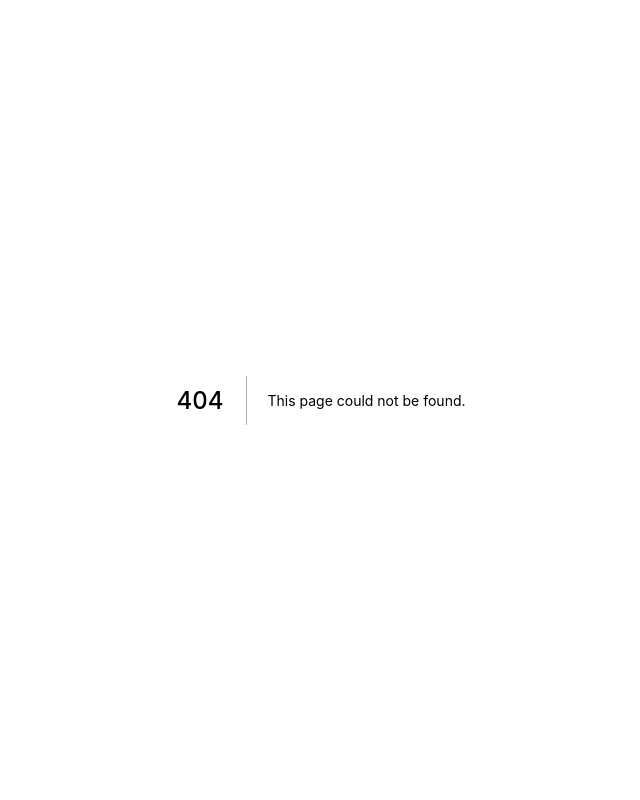
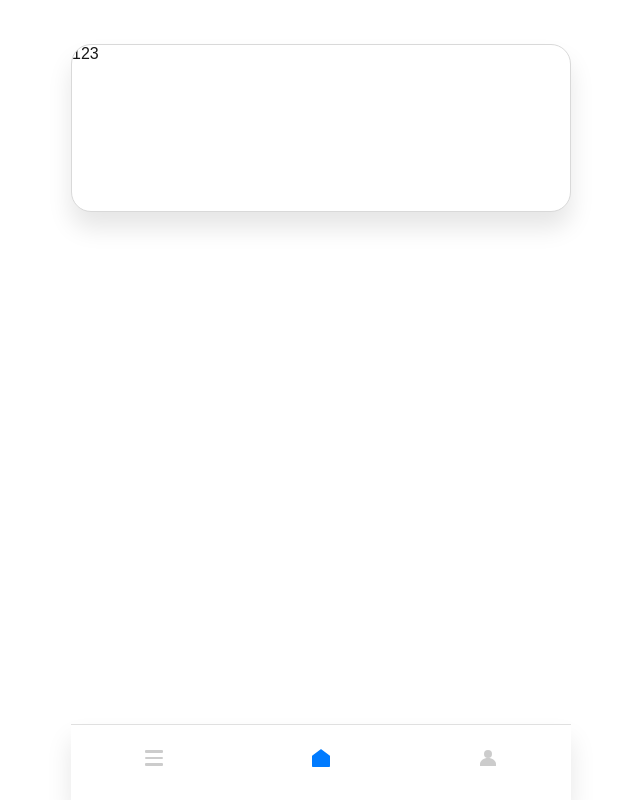
Before and after one commit to buildup1130/next-question-frontend, a Next.js app in the folder class/: page /generate in a window 1280 px wide. Before the commit this address had no page. Shown: the whole page, without its empty margins (319-959 px from the left). Built offline with nearby package versions, Linux system fonts and the light colour scheme.

Commit message:
문제 생성 페이지 생성

```diff
--- /dev/null
+++ b/class/src/components/unit/UploadBox/UploadBox.Container.js
@@ -0,0 +1,13 @@
+import UploadBoxUI from "./UploadBox.Presenter";
+import { useState } from "react";
+
+export default function UploadBoxLogic(){
+    const [file, setFile] = useState(undefined)
+
+    return(
+        <UploadBoxUI
+        file = {file}
+        setFile = {setFile}
+        ></UploadBoxUI>
+    )
+}
--- /dev/null
+++ b/class/src/components/unit/UploadBox/UploadBox.Presenter.js
@@ -0,0 +1,17 @@
+import { CurrentFilename, HiddenForm, UploadContainer } from "./UploadBox.Styles";
+
+export default function UploadBoxUI(props){
+
+    return(
+    <>
+    <UploadContainer as ="label" htmlFor = "hiddenForm">
+        123
+    </UploadContainer>
+    <CurrentFilename>{props.file}</CurrentFilename>
+    <HiddenForm
+        type = "file"
+        id = "hiddenForm"
+    ></HiddenForm>
+    </>
+    )
+}
--- /dev/null
+++ b/class/src/components/unit/UploadBox/UploadBox.Styles.js
@@ -0,0 +1,33 @@
+import styled from "@emotion/styled"
+
+export const UploadContainer = styled.div`
+  width: 100%;
+  max-width: 500px;
+  min-height:168px;
+  border-radius: 20px;
+  margin-top:20px;
+  border: 1px solid #d9d9d9;
+
+  background: white;
+  box-shadow: 0 16px 24px rgba(0,0,0,0.1);
+
+  position: relative;
+  overflow: hidden;
+
+  user-select: none;
+  -webkit-user-drag: none;
+
+  cursor:pointer;
+`
+
+export const CurrentFilename = styled.div`
+  width:100%;
+  max-width: 500px;
+  padding-left:8px;
+  color:#767676;
+
+`
+
+export const HiddenForm = styled.input`
+display:none
+`
--- /dev/null
+++ b/class/src/pages/generate/index.js
@@ -0,0 +1,11 @@
+import MainContainerLogic from "@/components/common/MainContainer/MainContainer.Container";
+import UploadBoxLogic from "@/components/unit/UploadBox/UploadBox.Container";
+
+export default function generatePage(){
+
+    return(
+    <MainContainerLogic>
+        <UploadBoxLogic></UploadBoxLogic>
+
+    </MainContainerLogic>)
+}
--- a/class/src/pages/index.js
+++ b/class/src/pages/index.js
@@ -4,7 +4,6 @@ import MainCarouselLogic from "@/components/unit/MainCarousel/MainCarousel.Conta
 import MainCalendarLogic from "@/components/unit/MainCalendar/MainCalendar.Container";
 
 export default function Home() {
-
   return (
     <MainContainerLogic>
       <Home__IconBar>
--- /dev/null
+++ b/class/src/utils/uploadFile.js
@@ -0,0 +1,4 @@
+export const onChangeFile = async(event) =>{
+    const selectedFile = event.target.files[0];
+    console.log(selectedFile);
+}
```
Also changed, not shown: class/src/components/unit/MainCarousel/MainCarousel.Container.js (+3 -8 lines).
